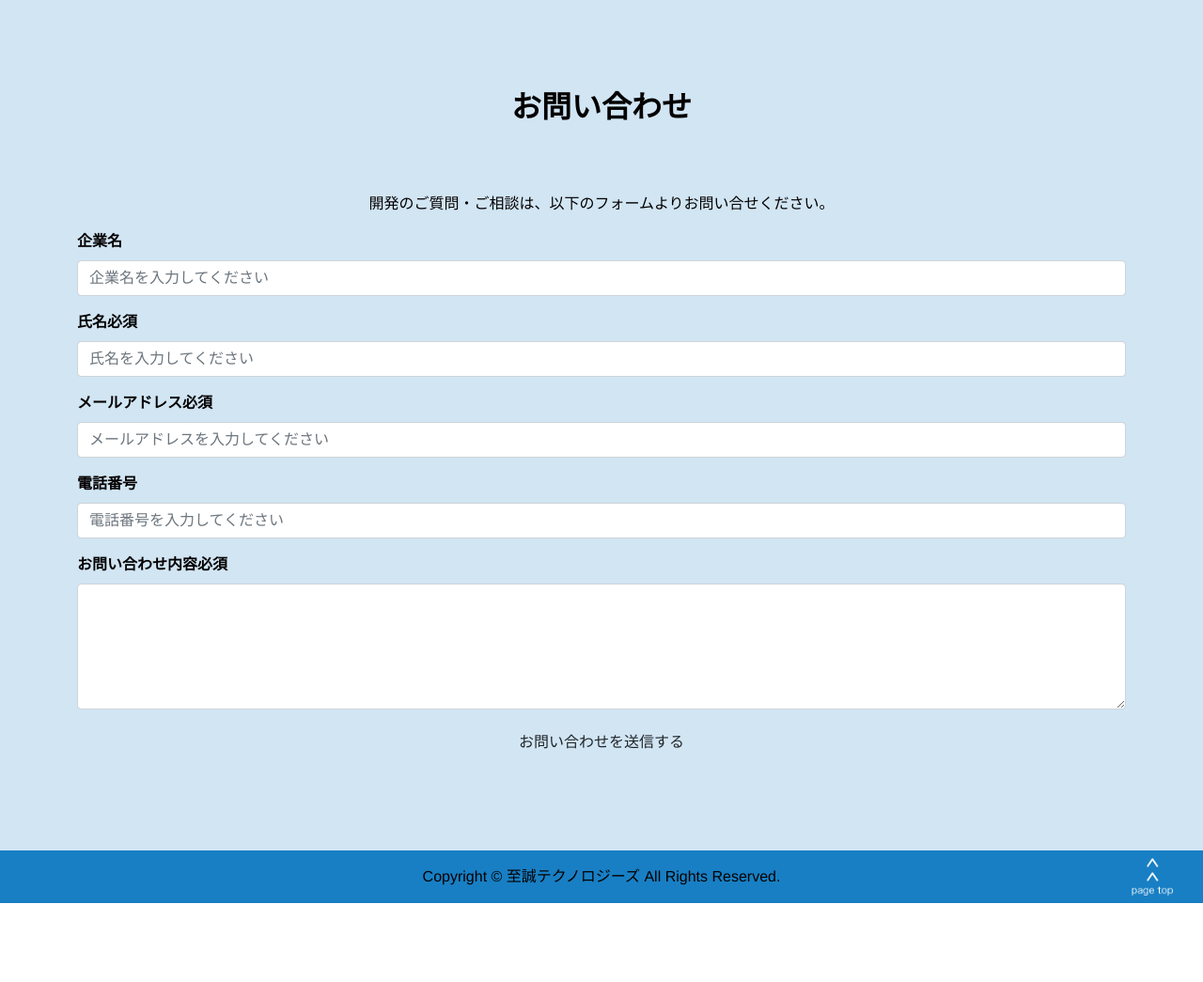
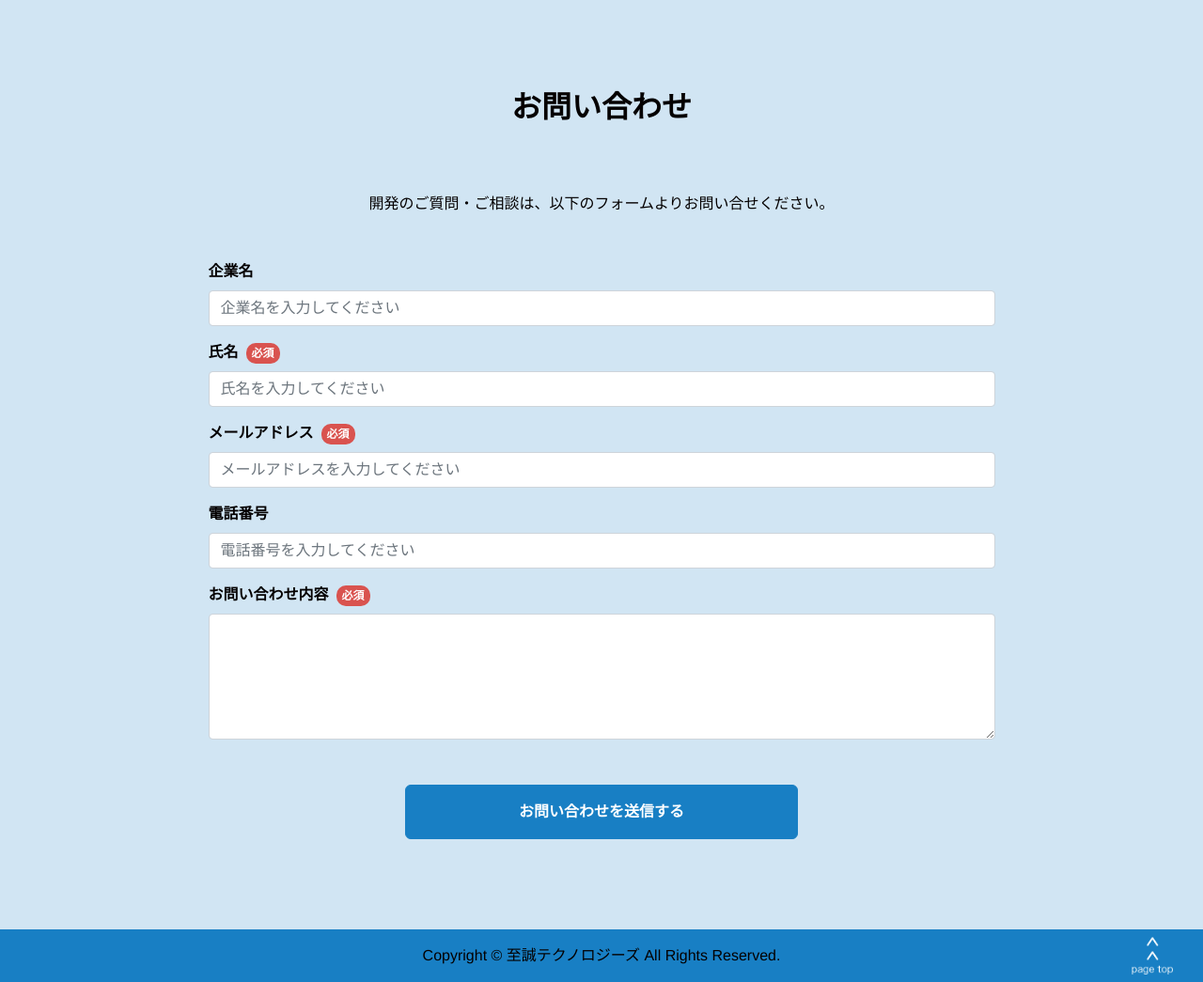
Before and after one commit to Shisei-Technologies/shisei-tech-homepage, a PHP site: page / in a window 1280 px wide. Shown: the part 3717-4762 px from the top of the page at 94% size. Before the commit the page ends 4678 px from the top, so only its background shows below. Run offline with PHP 8.4, Linux system fonts and the light colour scheme; some libraries are stand-ins or nearby versions.

Commit message:
お問い合わせ

```diff
--- a/css/style.css
+++ b/css/style.css
@@ -397,3 +397,15 @@
 .index_contact{
 	background:#d1e5f3;
 }
+
+.required {
+    display: inline-block;
+    background-color: #d9534f; /* Bootstrapのdanger色 (赤) */
+    color: #fff; /* 白文字 */
+    font-size: 12px;
+    font-weight: bold;
+    padding: 2px 6px;
+    border-radius: 10px; /* 角を丸く */
+    margin-left: 8px; /* ラベルと余白を調整 */
+    vertical-align: middle; /* ラベルと高さを揃える */
+}
--- a/index.html
+++ b/index.html
@@ -182,12 +182,12 @@
 
 
 		<div class="index_contact pt-5 pb-5" id="contact">
-			<div class="container-lg pt-5 pb-5">
+			<div class="container-lg pt-5 pb-5 d-flex flex-column align-items-center">
 				<h2 class="h2 pb-5">
 					<p class="text-center"><strong>お問い合わせ</strong></p>
 				</h2>
-				<div class="pb-3 text-center">開発のご質問・ご相談は、以下のフォームよりお問い合せください。</div>
-				<div class="">
+				<div class="pb-5 text-center">開発のご質問・ご相談は、以下のフォームよりお問い合せください。</div>
+				<div class="d-inline-block w-75">
 					<dl>
 						<dt><label for="" class="form-label">企業名</label></dt>
 						<dd>
@@ -218,8 +218,8 @@
 							<textarea class="form-control" rows="5"></textarea>
 						</dd>
 					</dl>
-					<div class="text-center">
-						<input class="btn" type="submit" value="お問い合わせを送信する">
+					<div class="text-center mt-5">
+						<input class="d-md-block m-md-auto w-50 btn linkbutton" type="submit" value="お問い合わせを送信する">
 					</div>
 				</div>
 			</div>
```
